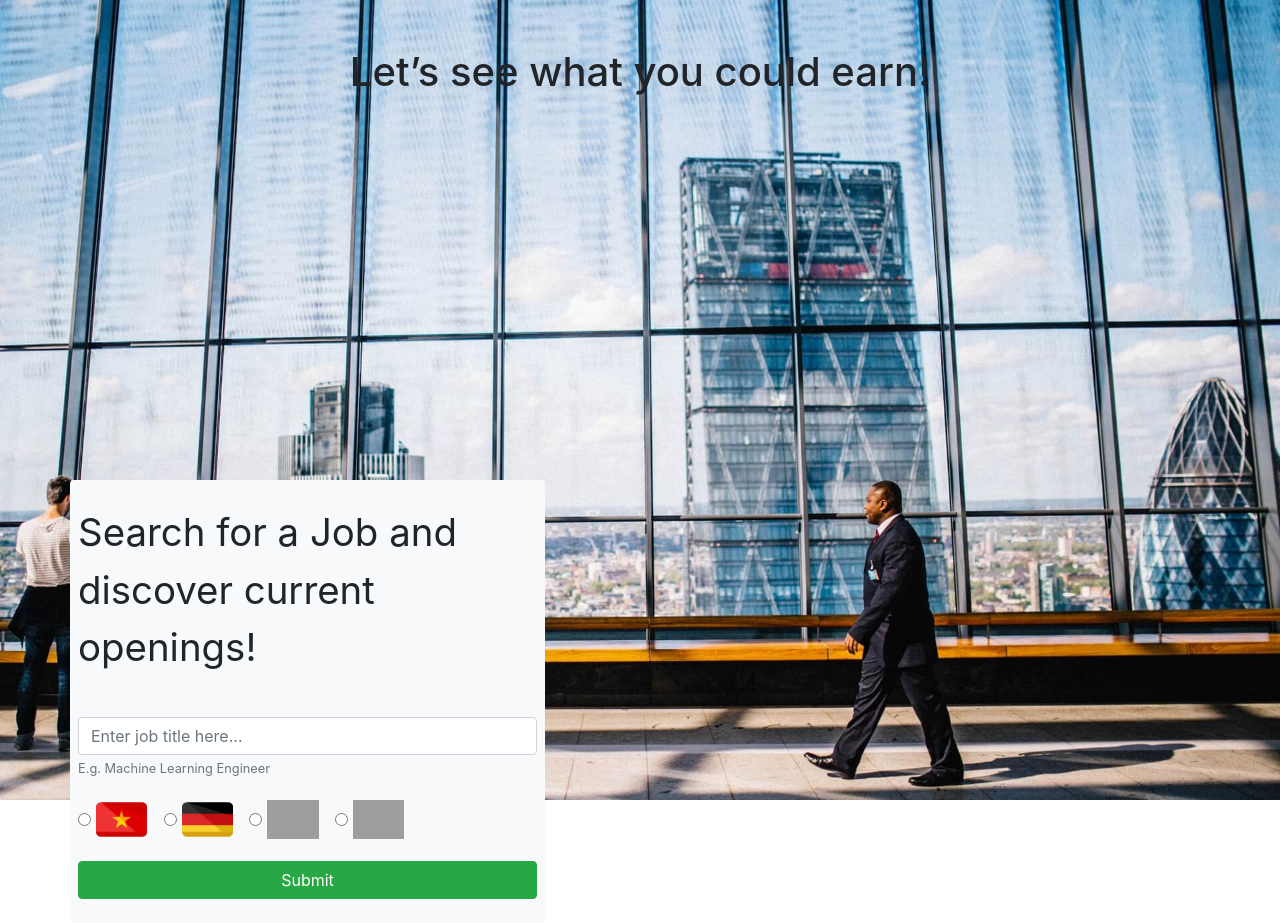
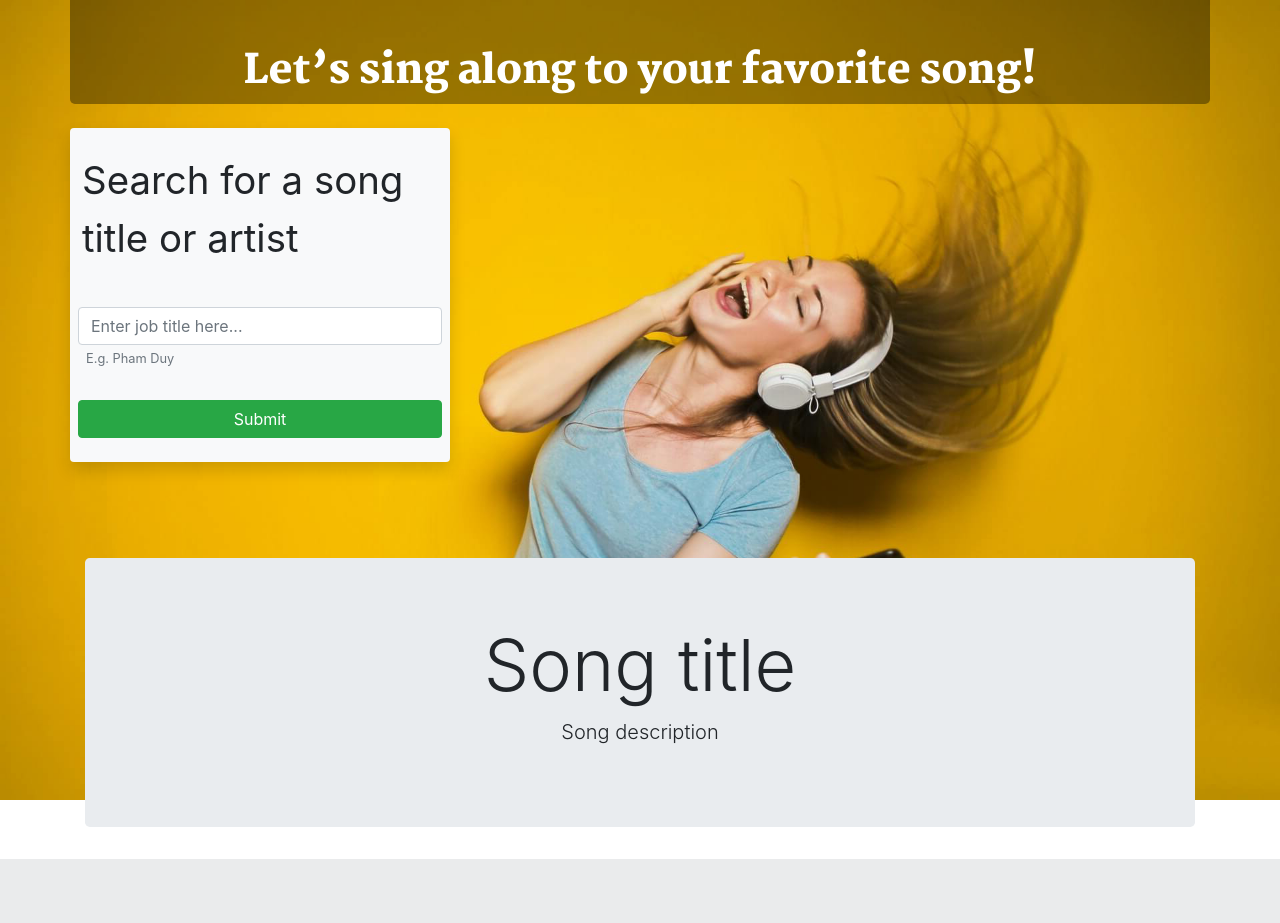
Before and after one commit to trantntran/FightingCode, a Flask app: page / in a window 1280 px wide. After the commit the page ends 859 px from the top, so only its background shows below. Run offline with Flask 2, Linux system fonts and the light colour scheme; some libraries are stand-ins or nearby versions; grey boxes are pictures that could not be loaded.

Commit message:
Changed Design to Music and added parallax

```diff
--- /dev/null
+++ b/static/js/main.js
@@ -0,0 +1,20 @@
+window.addEventListener('scroll', function(e) {
+
+    // Parallax
+    const target = document.querySelectorAll('.scroll');
+
+    var index = 0, length = target.length;
+    for (index; index < length; index++) {
+
+        var pos = window.pageYOffset * target[index].dataset.rate;
+
+        if(target[index].dataset.direction === 'vertical') {
+            target[index].style.transform = 'translate3d(0px,'+pos+'px, 0px)';
+        } else {
+            var posX = window.pageYOffset * target[index].dataset.ratex;
+            var posY = window.pageYOffset * target[index].dataset.ratey;
+
+            target[index].style.transform = 'translate3d('+posX+'px, '+posY+'px, 0px)';
+        }
+    }
+});
--- a/static/styles/main.css
+++ b/static/styles/main.css
@@ -1,14 +1,23 @@
 main{
+    background: transparent;
+}
+
+.girl-bg {
     height: 100vh;
-    background: url(/static/images/bg-company_window.jpg) no-repeat fixed;
+    background: url(/static/images/bg-girl-flip.jpg) no-repeat fixed;
     -webkit-background-size: cover;
     -moz-background-size: cover;
     -o-background-size: cover;
     background-size: cover;
+    z-index: -1;
 }
 
 .banner{
-    min-height: 60vh;
+    color: white;
+    font-family: 'Martel', serif;
+    background: #00000060;
+    border-radius: 0px 0px 5px 5px;
+    /* padding: 15px; */
 }
 
 .input-description{
--- a/templates/home.html
+++ b/templates/home.html
@@ -1,6 +1,7 @@
 {% extends "template.html" %}
 
 {% block stylescripts %}
+<link href="https://fonts.googleapis.com/css?family=Martel:900&display=swap" rel="stylesheet">
 <link rel="stylesheet" href="/static/styles/main.css">
 {% endblock %}
 
@@ -8,24 +9,26 @@
 {% block content %}
 
 <main>
-<div class="container">
-    <div class="row banner">
+<div class="scroll girl-bg" data-rateY="-1.2" data-rateX="0" data-direction="horizontal">
+
+<div class="container pb-5">
+    <div class="row banner mb-4">
         <div class="col-12 text-center mt-5">
-            <h1>Let’s see what you could earn!</h1>
+            <h1 class="display-5">Let’s sing along to your favorite song!</h1>
         </div>
     </div>
-    <div class="row">
-        <div class="col-12 col-md-5 search-input bg-light px-2 py-2 rounded">
-            <p class="input-description mt-3">Search for a Job and discover current openings!</p>
+    <div class="row input-job">
+        <div class="col-12 col-md-4 search-input bg-light px-2 py-2 rounded shadow">
+            <p class="input-description mt-3 pl-1">Search for a song title or artist</p>
             <!-- Large Input Group -->
            <div class="form-group">
              <label for=""></label>
              <input type="text" class="form-control" name="" id="" aria-describedby="helpId" placeholder="Enter job title here...">
-             <small id="helpId" class="form-text text-muted">E.g. Machine Learning Engineer</small>
+             <small id="helpId" class="form-text text-muted pl-2">E.g. Pham Duy</small>
            </div>
 
             <!-- radio buttons -->
-            <div class="form-check form-check-inline">
+            <!-- <div class="form-check form-check-inline">
             <input class="form-check-input" type="radio" name="inlineRadioOptions" id="inlineRadio1" value="option1">
             <label class="form-check-label" for="inlineRadio1"><img class="country-flags" src="/static/images/vietnam.png" alt="Vietnam"></label>
             </div>
@@ -41,10 +44,31 @@
             <div class="form-check form-check-inline">
             <input class="form-check-input" type="radio" name="inlineRadioOptions" id="inlineRadio3" value="option3">
             <label class="form-check-label" for="inlineRadio3"><img class="country-flags" src="/static/images/usa.png" alt="USA"></label>
-            </div>
+            </div>              -->
             <!-- end radio buttons -->
         <button class="btn btn-success w-100 my-3" type="submit">Submit</button>
         <!-- end input group -->
+        </div>
+    </div>
+    <!-- end row -->
+</div>
+    <div class="container salary-axis mt-5">
+        <div class="row">
+            <div class="col-12">
+                <div class="jumbotron text-center">
+                    <h1 class="display-3">Song title</h1>
+                    <p class="lead">Song description</p>
+                </div>
+            </div>
+        </div>
+
+        <div class="row">
+            <div class="col-6">
+                <!-- original lyrics -->
+            </div>
+            <div class="col-6">
+                <!-- translation -->
+            </div>
         </div>
     </div>
 </div>
@@ -54,6 +78,8 @@
 <footer>
     <!-- Icons made by <a href="https://www.flaticon.com/authors/eucalyp" title="Eucalyp">Eucalyp</a> from <a href="https://www.flaticon.com/" title="Flaticon"> www.flaticon.com</a> -->
     <!-- Icons made by <a href="https://www.flaticon.com/authors/roundicons" title="Roundicons">Roundicons</a> from <a href="https://www.flaticon.com/" title="Flaticon"> www.flaticon.com</a> -->
+    <!-- Icons made by <a href="https://www.flaticon.com/authors/smashicons" title="Smashicons">Smashicons</a> from <a href="https://www.flaticon.com/" title="Flaticon"> www.flaticon.com</a> -->
 </footer>
+<script src="/static/js/main.js"></script>
 {% endblock %}
 <!-- </body> -->
```
Also changed, not shown: static/images/bg-cassette.jpg (added), static/images/bg-girl-flip.jpg (added), static/images/bg-girl.jpg (added), static/images/up-arrow.svg (added).
